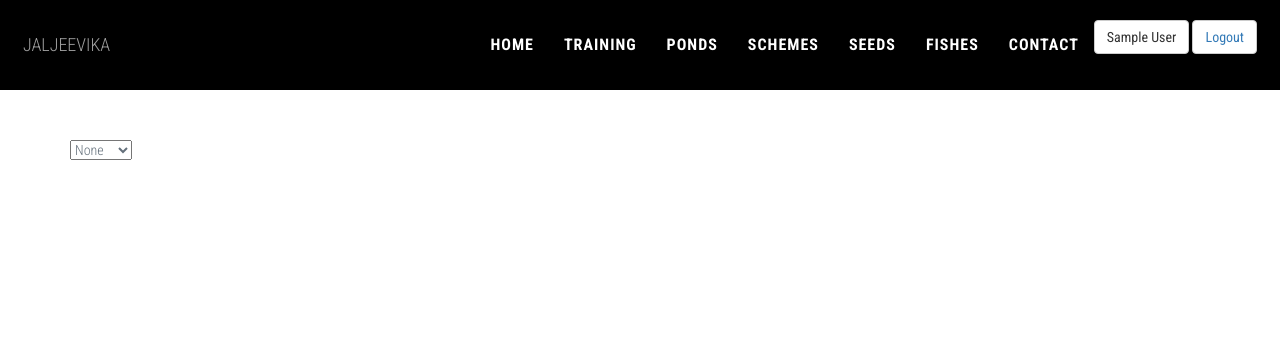
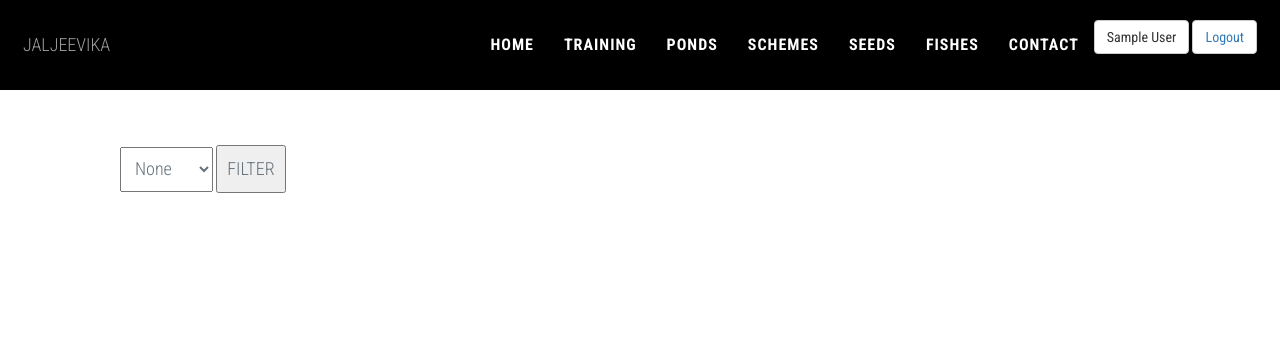
Before and after one commit to mumbai19/team-14, a PHP site: page /Product.php in a window 1280 px wide. Shown: the top 350 px of the page. Run offline with PHP 8.4, Linux system fonts and the light colour scheme; the visitor is signed in with stand-in values (Sample User, id 1); data that the repository does not hold is empty; some libraries are stand-ins or nearby versions.

Commit message:
filter components

```diff
--- a/Product.php
+++ b/Product.php
@@ -130,16 +130,19 @@ $name=$_SESSION['name'];
 <br>
 <br>
 <br>
-<br>
-<br>
 <div class="container" >
+<div class="row justify-content-center">
+<div class="column">
 <form method="post" action="Product.php">
-<select>
+<select style="padding:10px; font-size:18px;">
   <option value="mercedes">None</option>
   <option value="volvo">Vicinity</option>
   <option value="saab">Price</option>
   <option value="mercedes">Rating</option>
 </select>
+<input type="submit" value="FILTER" name="submit" style="padding:9px; font-size:18px;">
+</div>
+</div>
 </form>
 <?php
 $c=0;
```
